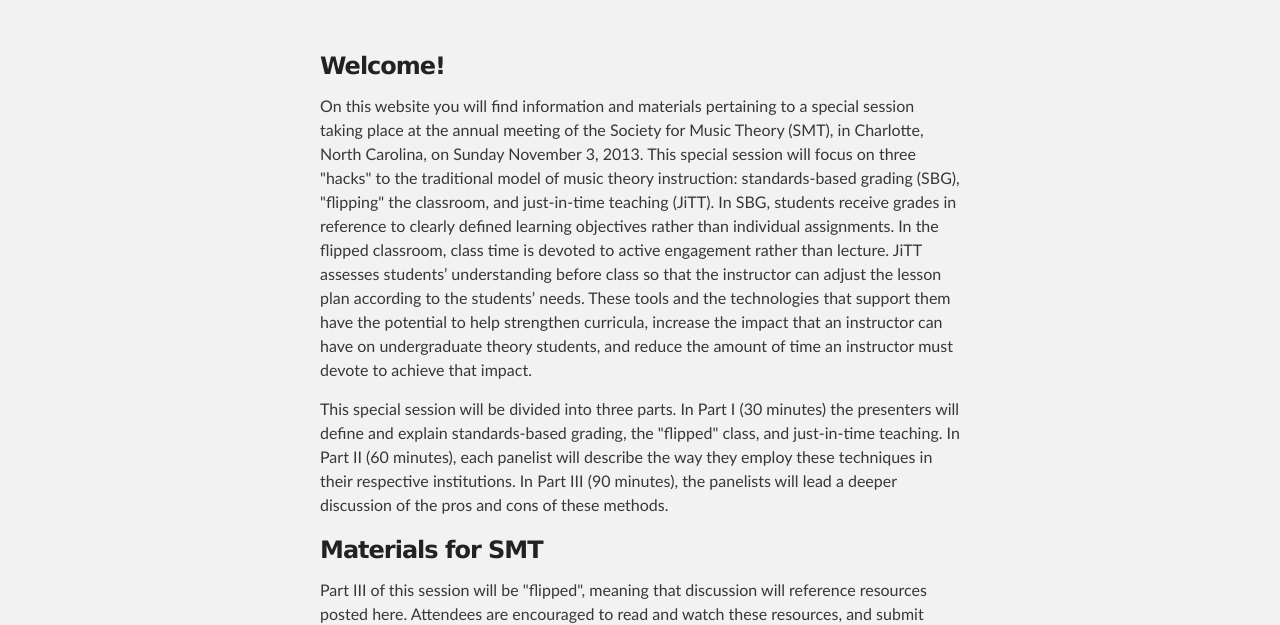
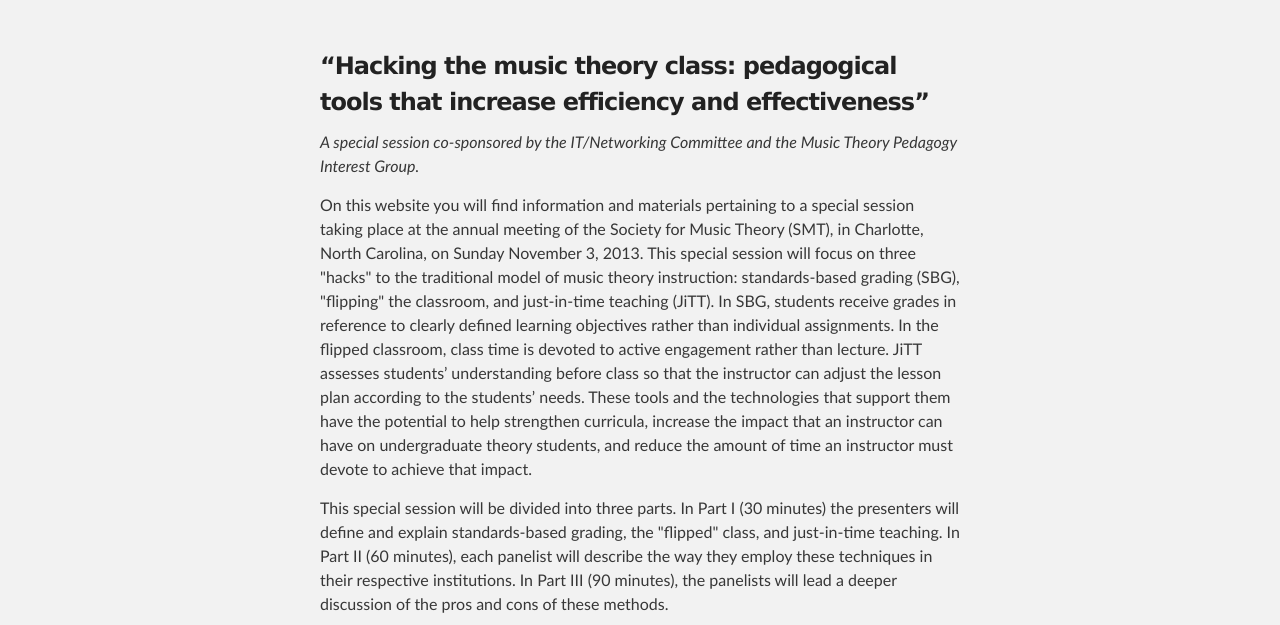
Before and after one commit to HackingMusicTheory/hackingmusictheory.github.io, a plain HTML site: page _site/index.html in a window 1280 px wide. Shown: the part 176-801 px from the top of the page. Drawn offline with Linux system fonts and the light colour scheme.

Commit message:
added session title

```diff
--- a/_site/index.html
+++ b/_site/index.html
@@ -27,7 +27,9 @@
     <!-- MAIN CONTENT -->
     <div id="main_content_wrap" class="outer">
       <section id="main_content" class="inner">
-        <h3>Welcome!</h3>
+        <h3>“Hacking the music theory class: pedagogical tools that increase efficiency and effectiveness”
+</h3>
+<p><em>A special session co-sponsored by the IT/Networking Committee and the Music Theory Pedagogy Interest Group.</em></p>
 
 <p>On this website you will find information and materials pertaining to a special session taking place at the annual meeting of the Society for Music Theory (SMT), in Charlotte, North Carolina, on Sunday November 3, 2013. This special session will focus on three "hacks" to the traditional model of music theory instruction: standards-based grading (SBG), "flipping" the classroom, and just-in-time teaching (JiTT). In SBG, students receive grades in reference to clearly defined learning objectives rather than individual assignments. In the flipped classroom, class time is devoted to active engagement rather than lecture. JiTT assesses students’ understanding before class so that the instructor can adjust the lesson plan according to the students’ needs. These tools and the technologies that support them have the potential to help strengthen curricula, increase the impact that an instructor can have on undergraduate theory students, and reduce the amount of time an instructor must devote to achieve that impact.
 </p>
```
Also changed, not shown: index.html (+3 -1 lines).
